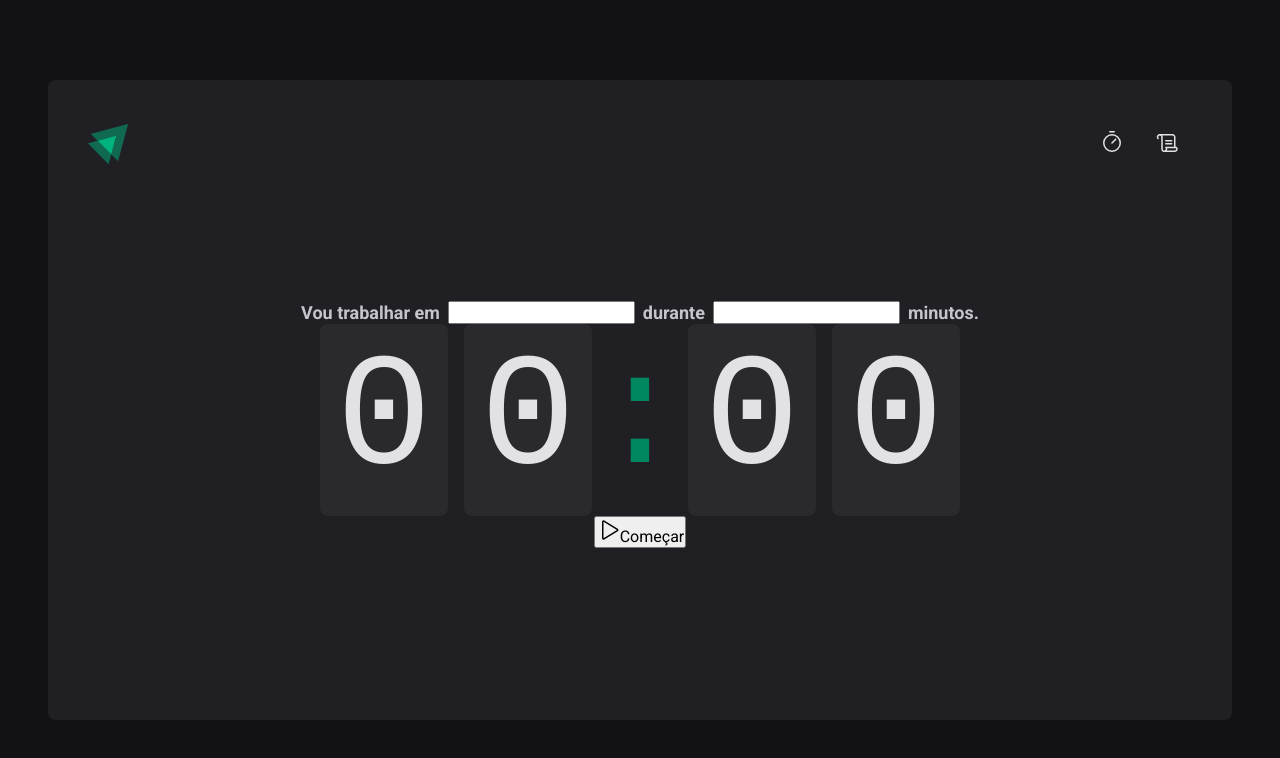
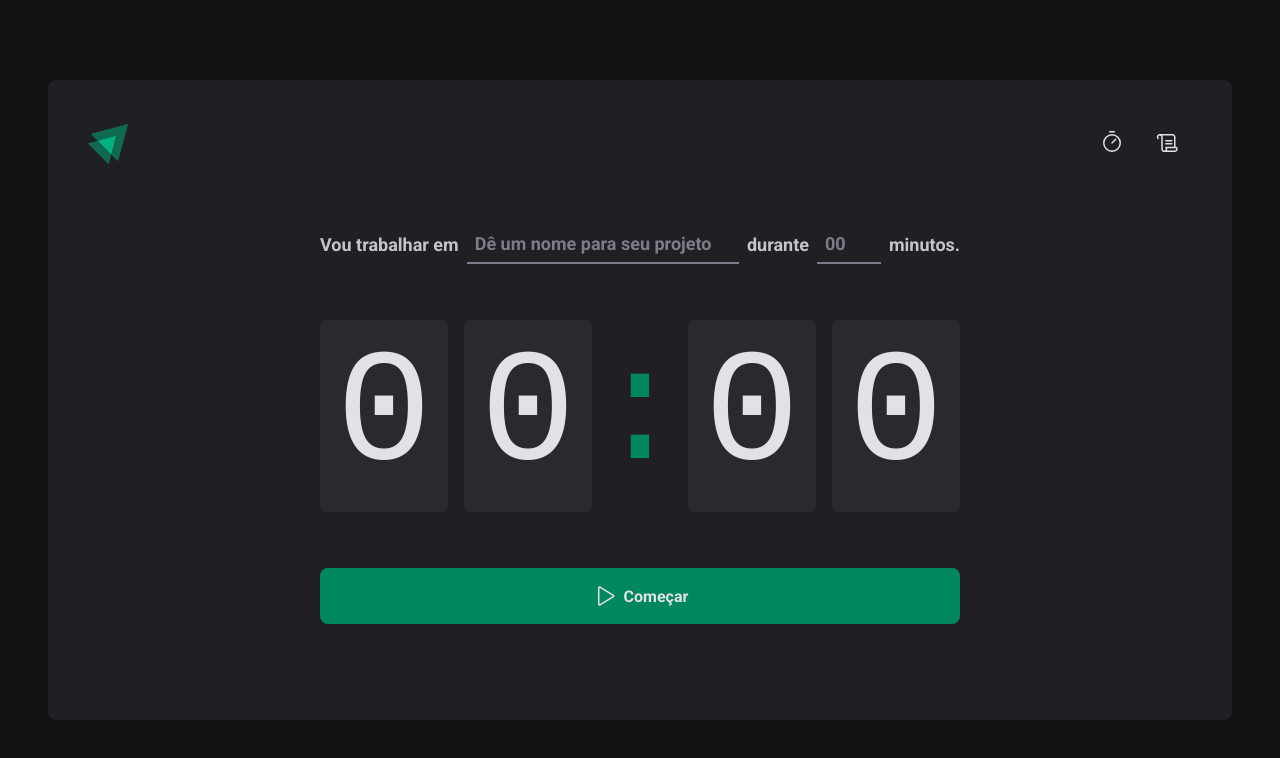
Before and after one commit to Massaronii/02-ignite-timer, a React (Vite) app: page / in a window 1280 px wide. Shown: the top 758 px of the page. Built offline with nearby package versions, Linux system fonts and the light colour scheme.

Commit message:
:lipstick: Finalização da página Home

```diff
--- a/src/pages/Home/index.tsx
+++ b/src/pages/Home/index.tsx
@@ -4,6 +4,9 @@
   HomeContainer,
   FormContainer,
   Separator,
+  StartCountdownButton,
+  TaskInput,
+  MinutesAmountInput,
 } from "./styles"
 
 export function Home() {
@@ -11,11 +14,14 @@
     <HomeContainer>
       <form action="">
         <FormContainer>
-          <label htmlFor="">Vou trabalhar em</label>
-          <input type="text" id="task" />
+          <label htmlFor="task">Vou trabalhar em</label>
+          <TaskInput id="task"
+          placeholder="Dê um nome para seu projeto"/>
 
-          <label htmlFor="">durante</label>
-          <input type="number" id="minutesAmount" />
+          <label htmlFor="minutesAmount">durante</label>
+          <MinutesAmountInput type="number" id="minutesAmount"
+          placeholder="00"
+          />
 
           <span>minutos.</span>
         </FormContainer>
@@ -28,10 +34,10 @@
           <span>0</span>
         </CountdownContainer>
 
-        <button type="submit">
+        <StartCountdownButton type="submit">
           <Play size={24} />
           Começar
-        </button>
+        </StartCountdownButton>
       </form>
     </HomeContainer>
   )
--- a/src/pages/Home/styles.ts
+++ b/src/pages/Home/styles.ts
@@ -12,7 +12,7 @@
     display: flex;
     flex-direction: column;
     align-items: center;
-    gap: 3, 5rem;
+    gap: 3.5rem;
   }
 `
 
@@ -53,3 +53,59 @@
   display: flex;
   justify-content: center;
 `
+
+const BaseInput = styled.input`
+  background: transparent;
+  height: 2.5rem;
+  border: 0;
+  border-bottom: 2px solid ${(props) => props.theme["gray-500"]};
+  font-weight: bold;
+  font-size: 1.125rem;
+  padding: 0 0.5rem;
+  color: ${(props) => props.theme["gray-100"]};
+
+  &:focus {
+    box-shadow: none;
+    border-color: ${(props) => props.theme["green-500"]};
+  }
+
+  &::placeholder {
+    color: ${(props) => props.theme["gray-500"]};
+  }
+`
+export const TaskInput = styled(BaseInput)`
+  flex: 1;
+`
+
+export const MinutesAmountInput = styled(BaseInput)`
+width: 4rem;
+`
+
+export const StartCountdownButton = styled.button`
+  width: 100%;
+  border: 0;
+  padding: 1rem;
+  border-radius: 8px;
+
+  display: flex;
+  align-items: center;
+  justify-content: center;
+
+  gap: 0.5rem;
+  font-weight: bold;
+
+  cursor: pointer;
+
+  background: ${(props) => props.theme["green-500"]};
+  color: ${(props) => props.theme["gray-100"]};
+
+
+  &:disabled {
+    opacity: 0.7;
+    cursor: not-allowed;
+  }
+
+  &:not(:disabled):hover{
+    background: ${(props) => props.theme["green-700"]};
+  }
+  `
```
